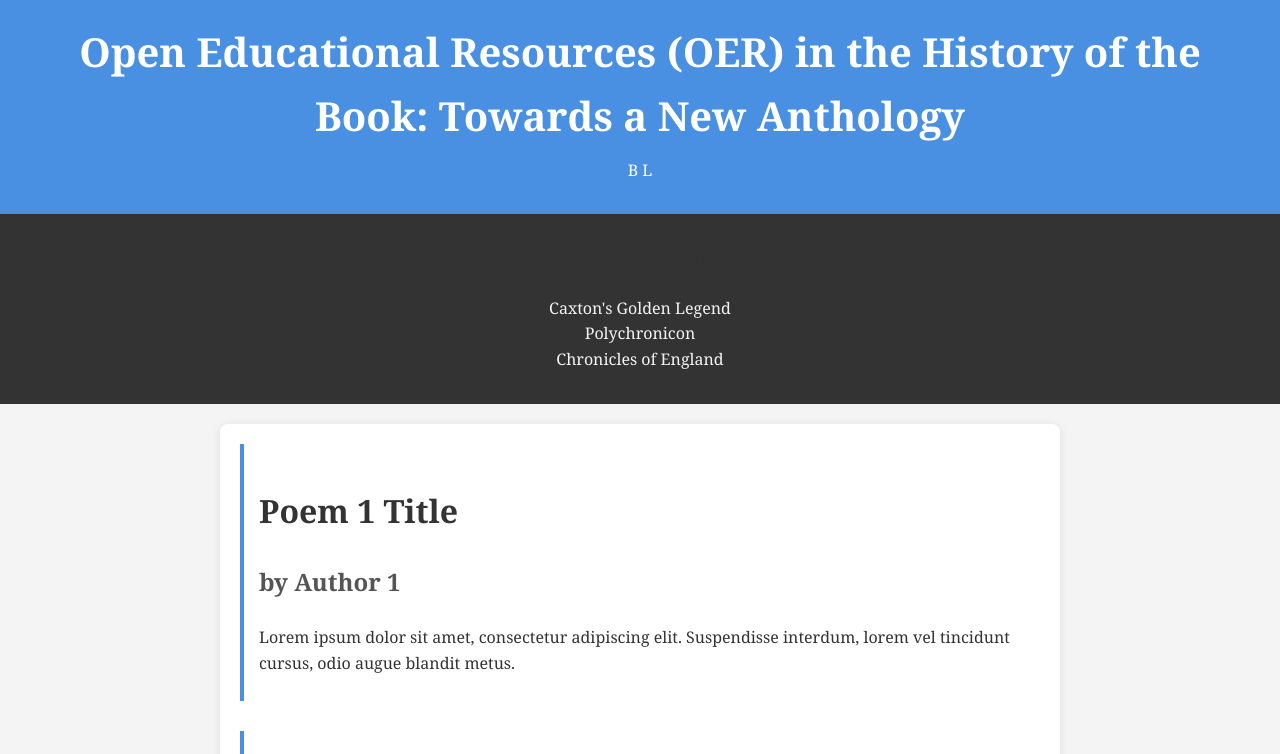
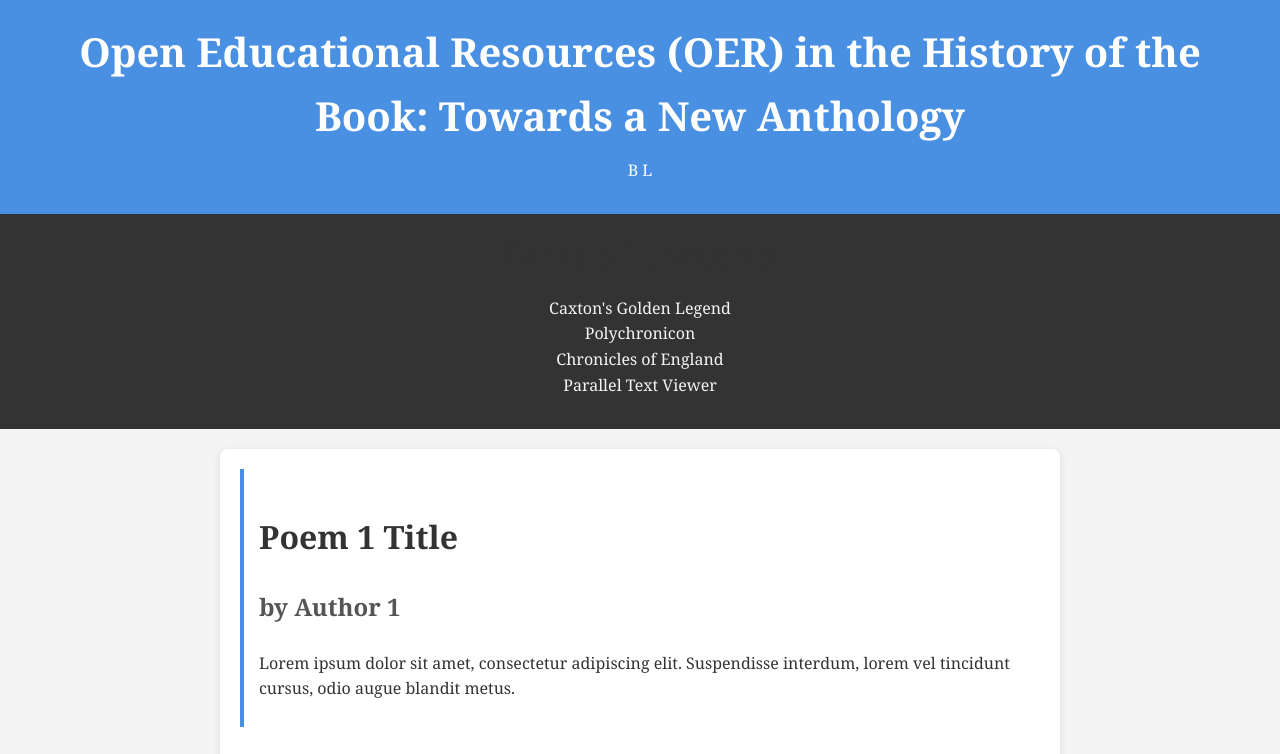
Before and after one commit to brluies/EEP, a plain HTML site: page index.html in a window 1280 px wide. Shown: the top 754 px of the page. Drawn offline with Linux system fonts and the light colour scheme.

Commit message:
Update index.html

```diff
--- a/index.html
+++ b/index.html
@@ -63,6 +63,7 @@
             <li><a href="display-tei.html">Caxton's Golden Legend</a></li>
             <li><a href="#work2">Polychronicon</a></li>
             <li><a href="#work3">Chronicles of England</a></li>
+              <li><a href="prlviewer.html">Parallel Text Viewer</a></li>
         </ul>
     </nav>
 
```
